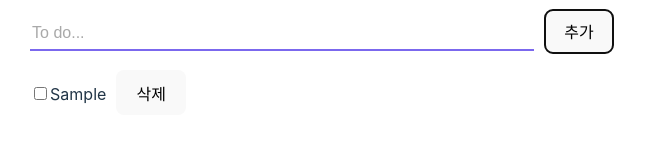
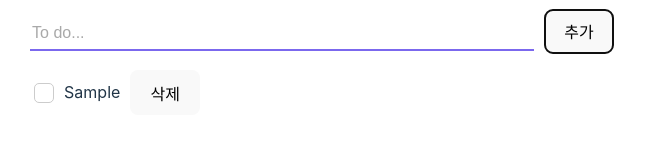
Before and after one commit to beans3/react-todo, a React (Vite) app: page / in a window 1280 px wide. Both pictures are taken after typing "Sample" into the empty fields and a click on the button "추가". Shown: the part 330-472 px from the top of the page, without its empty margins (318-963 px from the left). Built offline with nearby package versions, Linux system fonts and the light colour scheme.

Commit message:
체크박스 스타일 수정

```diff
--- a/src/App.css
+++ b/src/App.css
@@ -48,7 +48,39 @@
 }
 
 .list li {
+  display: flex;
+  align-items: center;
   margin: 10px 10px 10px 0px;
+}
+
+.list li label {
+  display: flex;
+  justify-content: center;
+}
+
+.list li.checked label {
+  text-decoration: line-through; /* 체크박스 선택 시 텍스트에 line-through 효과 적용 */
+}
+
+.list li input[type="checkbox"] {
+  appearance: none;
+  -webkit-appearance: none;
+  -moz-appearance: none;
+  width: 20px;
+  height: 20px;
+  vertical-align: middle;
+  position: relative;
+  border: 1px solid #ccc;
+  border-radius: 5px;
+  outline: none;
+  margin-right: 10px;
+  cursor: pointer;
+}
+
+.list li input[type="checkbox"]:checked {
+  appearance: checkbox;
+  -webkit-appearance: checkbox;
+  -moz-appearance: checkbox;
 }
 
 input[type="text"] {
@@ -85,7 +117,3 @@ input::placeholder {
 .delete-button {
   margin-left: 10px;
 }
-
-.checked {
-  text-decoration: line-through;
-}
--- a/src/App.jsx
+++ b/src/App.jsx
@@ -51,8 +51,10 @@ function App() {
         <ul className='list'>
           {
             list.map(post => (
-              <li key={post.id} className={post.isChecked ? 'checked' : ''} onChange={() => handleCheckboxChange(post.id)}>
-                <input type='checkbox'/ >{post.content}
+              <li key={post.id} className={post.isChecked ? 'checked' : ''}>
+                <label>
+                  <input type='checkbox' onChange={() => handleCheckboxChange(post.id)}/>{post.content}
+                </label>
                 <button className='delete-button' onClick={() => handleDeleteItem(post.id)}>삭제</button>
               </li>
             ))
```
